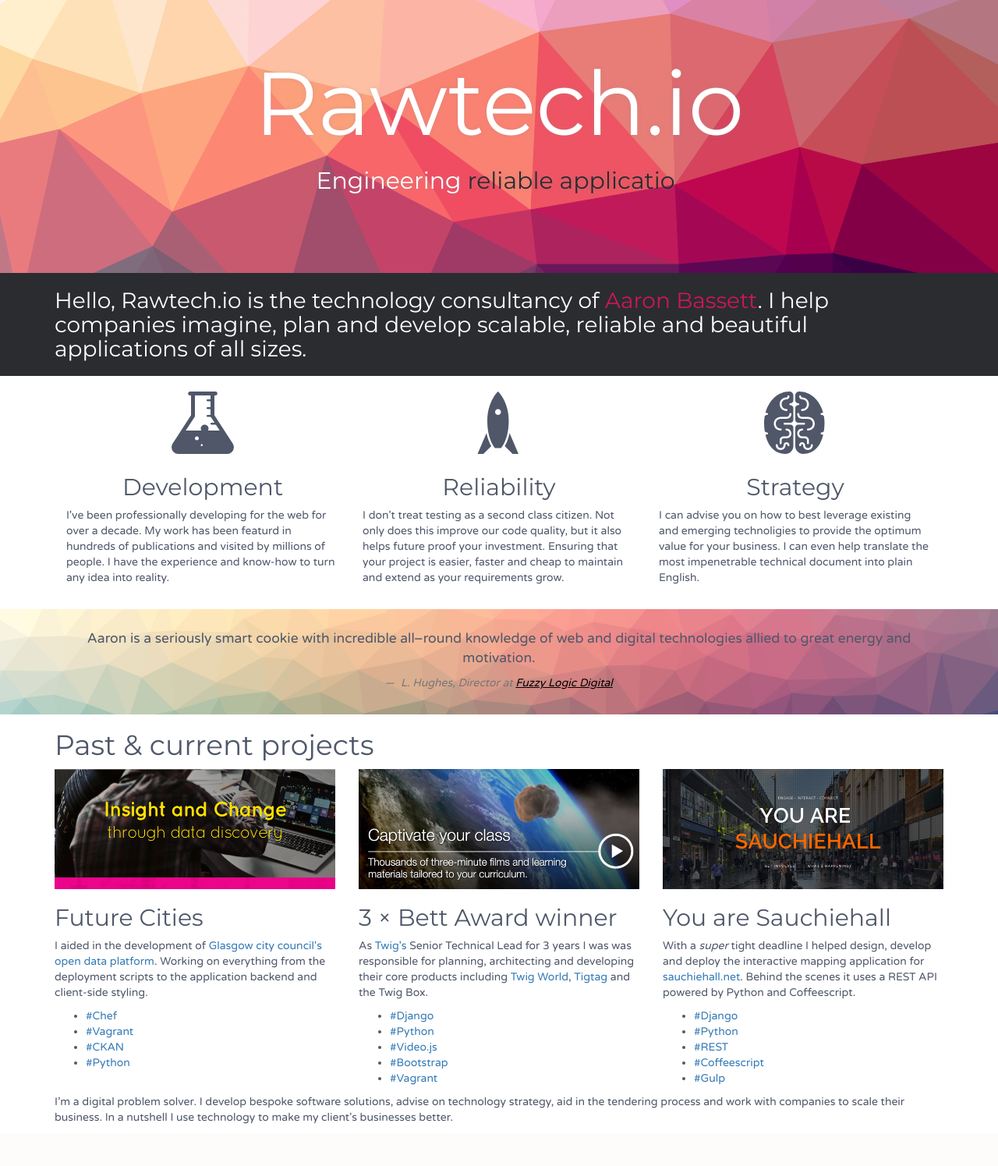
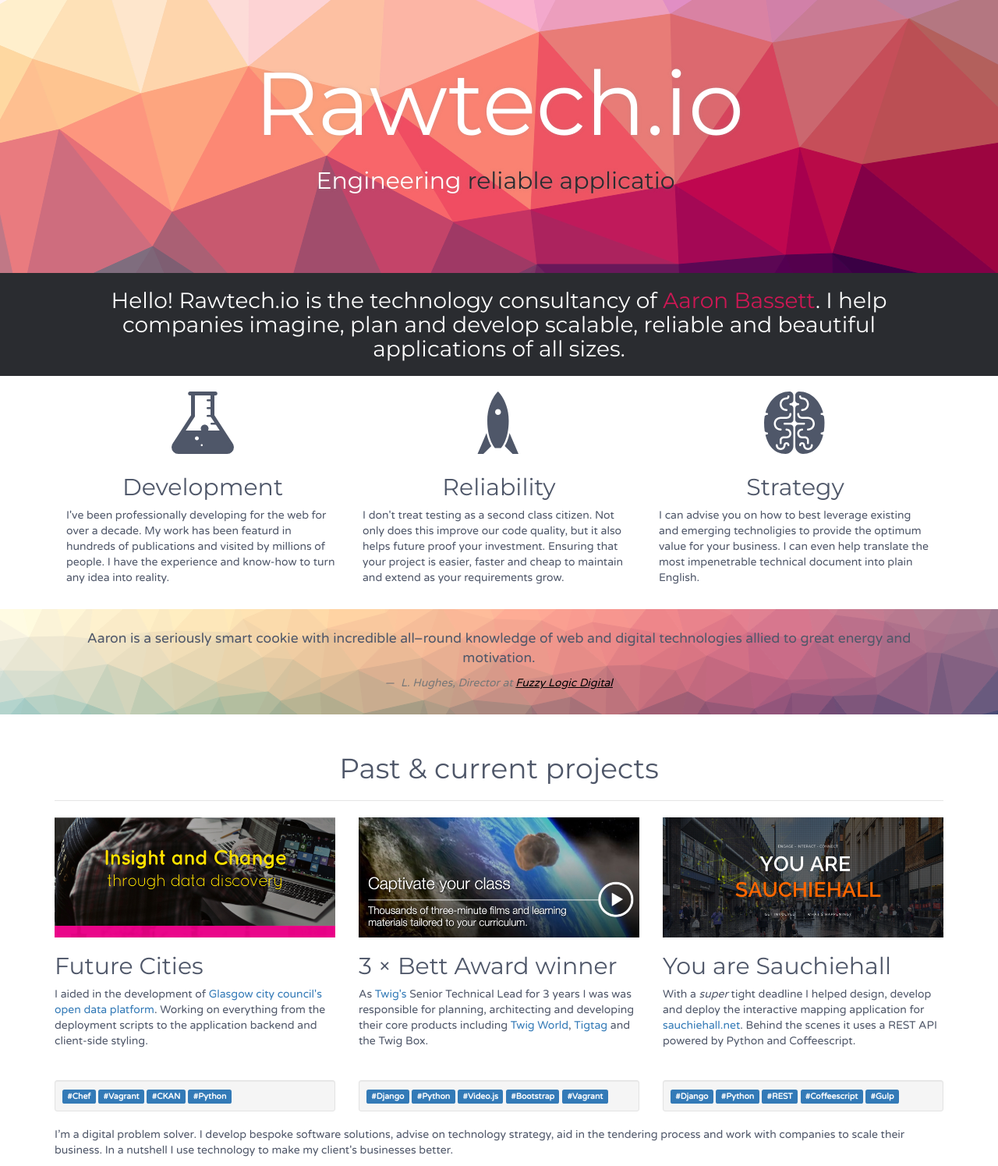
Before and after one commit to Rawtechio/rawtechio.github.io, a Python web app: template templates/index.html in a window 1280 px wide. Shown: the whole page at 78% size. Before the commit the page ends 1441 px from the top, so only its background shows below. Run offline with Jinja, Linux system fonts and the light colour scheme; the template is opened without the code that fills it, so the values that code supplies are empty; some libraries are stand-ins or nearby versions.

Commit message:
Style technology lists

```diff
--- a/src/less/app.less
+++ b/src/less/app.less
@@ -54,6 +54,7 @@ h1, h2, h3, h4, h5, h6 {
 .leader {
     background: #2A2C30;
     color: white;
+    text-align: center;
 
     h1 {
         font-size: 2em;
@@ -104,3 +105,34 @@ h1, h2, h3, h4, h5, h6 {
         }
     }
 }
+
+// Recent projects
+#projects {
+    h1 {
+        margin-top: 50px;
+        text-align: center;
+    }
+
+    .description {
+        min-height: 120px;
+    }
+
+    aside {
+        ul, li {
+            list-style: none;
+            margin: 0;
+            padding: 0;
+        }
+
+        li {
+            display: inline;
+        }
+    }
+}
+
+hr {
+    border: 0;
+    height: 0;
+    border-top: 1px solid rgba(0, 0, 0, 0.1);
+    border-bottom: 1px solid rgba(255, 255, 255, 0.3);
+}
--- a/static/css/app.css
+++ b/static/css/app.css
@@ -1 +1 @@
-body{background:#FFF;color:#4F5769;font-family:'Varela Round',sans-serif}h1,h2,h3,h4,h5,h6{font-family:Montserrat,sans-serif}.lowpoly{background:#5B93FA;color:#fff;height:350px;text-align:center;text-shadow:0 0 5px rgba(150,150,150,.3)}.lowpoly header{margin-top:50px}.lowpoly h1{font-size:80px}.lowpoly span{color:#2A2C30}.typed-cursor{opacity:1;-webkit-animation:blink .7s infinite;-moz-animation:blink .7s infinite;animation:blink .7s infinite;color:#fff!important}@keyframes blink{0%{opacity:1}50%{opacity:0}100%{opacity:1}}@-webkit-keyframes blink{0%{opacity:1}50%{opacity:0}100%{opacity:1}}@-moz-keyframes blink{0%{opacity:1}50%{opacity:0}100%{opacity:1}}.leader{background:#2A2C30;color:#fff}.leader h1{font-size:2em;font-weight:400;padding-bottom:10px}.leader h1 a{color:#CC1854}.quotes-wrapper{min-height:135px;padding-top:15px;text-align:center}.quotes-wrapper blockquote{border:none}.quotes-wrapper a{color:#000;text-decoration:underline}#❤ blockquote{display:none}.services{margin:20px 0}.services h2{text-align:center}.services .iconic{max-height:80px}.services .iconic *{fill:#4F5769;stroke:#4F5769}
+body{background:#FFF;color:#4F5769;font-family:'Varela Round',sans-serif}h1,h2,h3,h4,h5,h6{font-family:Montserrat,sans-serif}.lowpoly{background:#5B93FA;color:#fff;height:350px;text-align:center;text-shadow:0 0 5px rgba(150,150,150,.3)}.lowpoly header{margin-top:50px}.lowpoly h1{font-size:80px}.lowpoly span{color:#2A2C30}.typed-cursor{opacity:1;-webkit-animation:blink .7s infinite;-moz-animation:blink .7s infinite;animation:blink .7s infinite;color:#fff!important}@keyframes blink{0%{opacity:1}50%{opacity:0}100%{opacity:1}}@-webkit-keyframes blink{0%{opacity:1}50%{opacity:0}100%{opacity:1}}@-moz-keyframes blink{0%{opacity:1}50%{opacity:0}100%{opacity:1}}.leader{background:#2A2C30;color:#fff;text-align:center}.leader h1{font-size:2em;font-weight:400;padding-bottom:10px}.leader h1 a{color:#CC1854}.quotes-wrapper{min-height:135px;padding-top:15px;text-align:center}.quotes-wrapper blockquote{border:none}.quotes-wrapper a{color:#000;text-decoration:underline}#❤ blockquote{display:none}.services{margin:20px 0}.services h2{text-align:center}.services .iconic{max-height:80px}.services .iconic *{fill:#4F5769;stroke:#4F5769}#projects h1{margin-top:50px;text-align:center}#projects .description{min-height:120px}#projects aside li,#projects aside ul{list-style:none;margin:0;padding:0}#projects aside li{display:inline}hr{border:0;height:0;border-top:1px solid rgba(0,0,0,.1);border-bottom:1px solid rgba(255,255,255,.3)}
--- a/templates/index.html
+++ b/templates/index.html
@@ -64,7 +64,7 @@
     <div class="container">
       <section class="row">
         <div class="col-xs-12">
-          <h1>Hello, Rawtech.io is the technology consultancy of <a href="http://github.com/aaronbassett">Aaron Bassett</a>. I help companies imagine, plan and develop scalable, reliable and beautiful applications of all sizes.</h1>
+          <h1>Hello! Rawtech.io is the technology consultancy of <a href="http://github.com/aaronbassett">Aaron Bassett</a>. I help companies imagine, plan and develop scalable, reliable and beautiful applications of all sizes.</h1>
         </div>
       </section>
     </div>
@@ -145,25 +145,23 @@
   <div class="container">
     <section id="projects">
       <h1>Past &amp; current projects</h1>
+      <hr />
+
       <div id="carousel-example-generic" class="carousel slide" data-ride="carousel">
-
-        <ol class="carousel-indicators">
-          <li data-target="#carousel-example-generic" data-slide-to="0" class="active"></li>
-          <li data-target="#carousel-example-generic" data-slide-to="1"></li>
-        </ol>
-
         <div class="carousel-inner" role="listbox">
           <div class="row item active">
             <div class="col-md-4">
               <img src="{{ url_for('static', filename='images/work/future-cities-website-development.png') }}" class="img-responsive" />
               <h2>Future Cities</h2>
+              <div class="description">
               <p>I aided in the development of <a href="http://data.glasgow.gov.uk/">Glasgow city council's open data platform</a>. Working on everything from the deployment scripts to the application backend and client-side styling.</p>
-              <aside>
+              </div>
+              <aside class="well well-sm">
                 <ul>
-                  <li><a href="https://www.chef.io/">#Chef</a></li>
-                  <li><a href="https://www.vagrantup.com/">#Vagrant</a></li>
-                  <li><a href="http://ckan.org/">#CKAN</a></li>
-                  <li><a href="https://www.python.org/">#Python</a></li>
+                  <li><a href="https://www.chef.io/" class="label label-primary">#Chef</a></li>
+                  <li><a href="https://www.vagrantup.com/" class="label label-primary">#Vagrant</a></li>
+                  <li><a href="http://ckan.org/" class="label label-primary">#CKAN</a></li>
+                  <li><a href="https://www.python.org/" class="label label-primary">#Python</a></li>
                 </ul>
               </aside>
             </div>
@@ -171,14 +169,16 @@
             <div class="col-md-4">
               <img src="{{ url_for('static', filename='images/work/twig-tigtag-django-python.jpg') }}" class="img-responsive" />
               <h2>3 &times; Bett Award winner</h2>
+              <div class="description">
               <p>As <a href="http://www.twig-world.com">Twig's</a> Senior Technical Lead for 3 years I was was responsible for planning, architecting and developing their core products including <a href="http://www.twig-world.com">Twig World</a>, <a href="http://www.tigtagworld.co.uk/">Tigtag</a> and the Twig Box.</p>
-              <aside>
+              </div>
+              <aside class="well well-sm">
                 <ul>
-                  <li><a href="https://www.djangoproject.com/">#Django</a></li>
-                  <li><a href="https://www.python.org/">#Python</a></li>
-                  <li><a href="http://www.videojs.com/">#Video.js</a></li>
-                  <li><a href="http://getbootstrap.com/">#Bootstrap</a></li>
-                  <li><a href="https://www.vagrantup.com/">#Vagrant</a></li>
+                  <li><a href="https://www.djangoproject.com/" class="label label-primary">#Django</a></li>
+                  <li><a href="https://www.python.org/" class="label label-primary">#Python</a></li>
+                  <li><a href="http://www.videojs.com/" class="label label-primary">#Video.js</a></li>
+                  <li><a href="http://getbootstrap.com/" class="label label-primary">#Bootstrap</a></li>
+                  <li><a href="https://www.vagrantup.com/" class="label label-primary">#Vagrant</a></li>
                 </ul>
               </aside>
             </div>
@@ -186,14 +186,16 @@
             <div class="col-md-4">
               <img src="{{ url_for('static', filename='images/work/sauchiehall-map-development.png') }}" class="img-responsive" />
               <h2>You are Sauchiehall</h2>
+              <div class="description">
               <p>With a <i>super</i> tight deadline I helped design, develop and deploy the interactive mapping application for <a href="http://www.sauchiehall.net/">sauchiehall.net</a>. Behind the scenes it uses a REST API powered by Python and Coffeescript.</p>
-              <aside>
+              </div>
+              <aside class="well well-sm">
                 <ul>
-                  <li><a href="https://www.djangoproject.com/">#Django</a></li>
-                  <li><a href="https://www.python.org/">#Python</a></li>
-                  <li><a href="http://www.django-rest-framework.org/">#REST</a></li>
-                  <li><a href="http://coffeescript.org">#Coffeescript</a></li>
-                  <li><a href="http://gulpjs.com/">#Gulp</a></li>
+                  <li><a href="https://www.djangoproject.com/" class="label label-primary">#Django</a></li>
+                  <li><a href="https://www.python.org/" class="label label-primary">#Python</a></li>
+                  <li><a href="http://www.django-rest-framework.org/" class="label label-primary">#REST</a></li>
+                  <li><a href="http://coffeescript.org" class="label label-primary">#Coffeescript</a></li>
+                  <li><a href="http://gulpjs.com/" class="label label-primary">#Gulp</a></li>
                 </ul>
               </aside>
             </div>
@@ -203,11 +205,13 @@
             <div class="col-md-4">
               <img src="{{ url_for('static', filename='images/work/kala-opensource-data-portal-django-python.png') }}" class="img-responsive" />
               <h2>Kala</h2>
+              <div class="description">
               <p><strong>In development:</strong> Kala is a simple, extensible, opensource replacement for CKAN. Using modern technologies and best practices Kala aims to make it easier than ever for governments and other organisations to share their open data internally or with the world.</p>
-              <aside>
+              </div>
+              <aside class="well well-sm">
                 <ul>
-                  <li><a href="https://www.djangoproject.com/">#Django</a></li>
-                  <li><a href="https://www.python.org/">#Python</a></li>
+                  <li><a href="https://www.djangoproject.com/" class="label label-primary">#Django</a></li>
+                  <li><a href="https://www.python.org/" class="label label-primary">#Python</a></li>
                 </ul>
               </aside>
             </div>
@@ -215,12 +219,14 @@
             <div class="col-md-4">
               <img src="{{ url_for('static', filename='images/work/digital-artisans-community-slack.png') }}" class="img-responsive" />
               <h2>Digital Artisans</h2>
+              <div class="description">
               <p>A digital community <a href="http://www.artisans.digital/">whose identity is rather tongue in cheek</a>. It has now become the defacto home for the <a href="http://rookieoven.com/">RookieOven</a> co-working space chit-chat. I also sometimes write Slack bots to perform <a href="https://github.com/DigitalArtisans/Gifpybot">important tasks</a>.</p>
-              <aside>
+              </div>
+              <aside class="well well-sm">
                 <ul>
-                  <li><a href="http://flask.pocoo.org/">#Flask</a></li>
-                  <li><a href="http://slack.com">#Slack</a></li>
-                  <li><a href="https://www.youtube.com/watch?v=cRnhOtRn1a0">#BeardOil</a></li>
+                  <li><a href="http://flask.pocoo.org/" class="label label-primary">#Flask</a></li>
+                  <li><a href="http://slack.com" class="label label-primary">#Slack</a></li>
+                  <li><a href="https://www.youtube.com/watch?v=cRnhOtRn1a0" class="label label-primary">#BeardOil</a></li>
                 </ul>
               </aside>
             </div>
@@ -228,10 +234,14 @@
         </div>
       </div>
     </section>
+  </div>
 
-    <div class="row">
-      <div class="col-sm-12">
-        <p>I’m a digital problem solver. I develop bespoke software solutions, advise on technology strategy, aid in the tendering process and work with companies to scale their business. In a nutshell I use technology to make my client's businesses better.</p>
+  <div id="pita-divider">
+    <div class="container">
+      <div class="row">
+        <div class="col-sm-12">
+          <p>I’m a digital problem solver. I develop bespoke software solutions, advise on technology strategy, aid in the tendering process and work with companies to scale their business. In a nutshell I use technology to make my client's businesses better.</p>
+        </div>
       </div>
     </div>
   </div>
```
